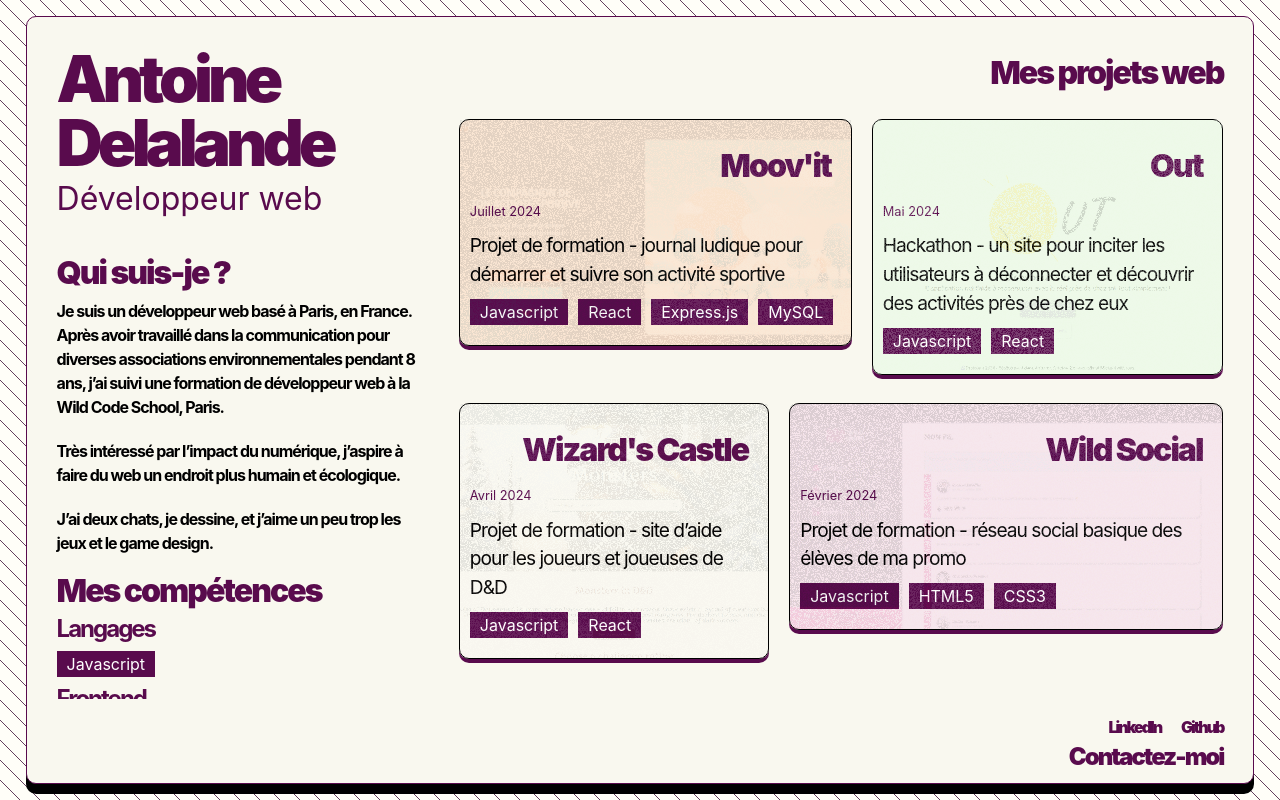
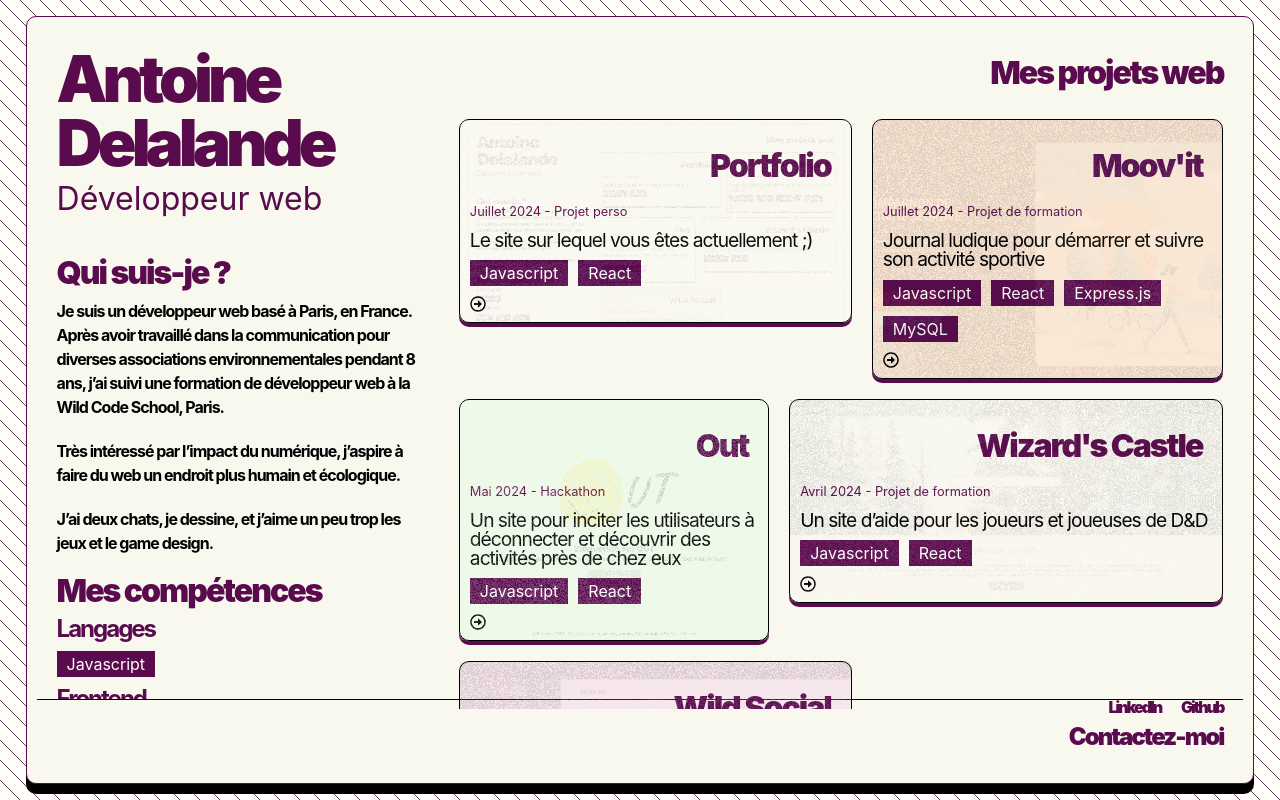
Before and after one commit to Hamsolovski/portfolio, a React (Vite) app: page / in a window 1280 px wide. Built offline with nearby package versions, Linux system fonts and the light colour scheme.

Commit message:
added links to grid

```diff
--- a/package.json
+++ b/package.json
@@ -12,7 +12,8 @@
   "dependencies": {
     "prop-types": "^15.8.1",
     "react": "^18.3.1",
-    "react-dom": "^18.3.1"
+    "react-dom": "^18.3.1",
+    "react-icons": "^5.2.1"
   },
   "devDependencies": {
     "@types/react": "^18.3.3",
--- a/src/App.css
+++ b/src/App.css
@@ -1,8 +1,3 @@
-
-
-
-
-
 
 main {
   padding: 10px;
@@ -57,11 +52,12 @@ article {
 
 .portfolio__contact {
   background-color: var(--background-color);
+  border-top: 1px solid black;
   display: flex;
   flex-direction: column;
   align-items: flex-end;
   justify-content: flex-end;
-  margin: 20px 20px 0 20px;
+  padding: 20px 20px 0 20px;
   height: fit-content;
   ul {
     display: flex;
@@ -81,8 +77,6 @@ article {
     font-size: 1.5em;
   }
 }
-
-
 
 @media (width >= 600px) {
   main {
@@ -112,27 +106,34 @@ article {
   }
 
   .portfolio__projects_grid {
-    height: 70vh;
+    display: flex;
+    flex-direction: column;
+  }
+}
+
+@media (width >= 850px) {
+  .portfolio__projects_grid {
     overflow-y: auto;
     -ms-overflow-style: none; /* for Internet Explorer, Edge */
     scrollbar-width: none; /* for Firefox */
     display: grid;
     grid-template-columns: repeat(19, 1fr);
-    grid-template-rows: repeat(1, 2fr);
+    grid-template-rows: repeat(1, 1fr);
+    height: 75vh;
 
-    article:nth-child(4n + 1) {
+    a:nth-child(4n + 1) {
       grid-column-start: 1;
       grid-column-end: 11;
     }
-    article:nth-child(4n + 2) {
+    a:nth-child(4n + 2) {
       grid-column-start: 11;
       grid-column-end: 20;
     }
-    article:nth-child(4n + 3) {
+    a:nth-child(4n + 3) {
       grid-column-start: 1;
       grid-column-end: 9;
     }
-    article:nth-child(4n + 0) {
+    a:nth-child(4n + 0) {
       grid-column-start: 9;
       grid-column-end: 20;
     }
--- a/src/components/ProjectCard/ProjectCard.jsx
+++ b/src/components/ProjectCard/ProjectCard.jsx
@@ -1,9 +1,11 @@
+import { FaRegArrowAltCircleRight } from "react-icons/fa";
 import PropTypes from "prop-types";
 import "./projectCard.css";
 import Label from "../Label/Label";
 
 function ProjectCard({ project }) {
   return (
+    <a href={project.link} className="project-card__link">
       <article className={`project-card noise ${project.tag}`}>
         <h2>{project.name}</h2>
         <section>
@@ -14,9 +16,10 @@ function ProjectCard({ project }) {
               <Label key={language} label={language} />
             ))}
           </footer>
+          <FaRegArrowAltCircleRight className="project-card__link-icon" />
         </section>
-
       </article>
+    </a>
   );
 }
 
--- a/src/components/ProjectCard/projectCard.css
+++ b/src/components/ProjectCard/projectCard.css
@@ -3,6 +3,13 @@
   flex-direction: column;
   justify-content: space-between;
 }
+
+.project-card__link {
+    text-decoration: none;
+    color: black;
+    display: block;
+    height: fit-content;
+  }
 
 .project-card__time {
   font-size: 0.8em;
@@ -13,6 +20,11 @@
   margin: 10px 0;
   letter-spacing: -1px;
   font-size: 1.2em;
+  line-height: 1;
+}
+
+.project-card__link-icon {
+    align-self: flex-end;
 }
 
 .wild-social {
@@ -24,10 +36,10 @@
   border-radius: 10px;
   border: 0.5px solid black;
   box-shadow: 0px 4px 0px 0px var(--main-color);
-  max-height: fit-content;
+  height: 80%;
 }
 
-.wild-social::before {
+.wild-social::after {
   background-image: url("../../assets/wild-social-opti.gif");
   --lines: 0.0003px;
   mask-image: repeating-radial-gradient(
@@ -62,6 +74,7 @@
   border: 0.5px solid black;
   box-shadow: 0px 4px 0px 0px var(--main-color);
   max-height: fit-content;
+  height: 80%;
 }
 
 .out::before {
@@ -98,7 +111,7 @@
   border-radius: 10px;
   border: 0.5px solid black;
   box-shadow: 0px 4px 0px 0px var(--main-color);
-  max-height: fit-content;
+  height: 80%;
 }
 
 .moov-it::before {
@@ -136,7 +149,7 @@
   border-radius: 10px;
   border: 0.5px solid black;
   box-shadow: 0px 4px 0px 0px var(--main-color);
-  max-height: fit-content;
+  height: 80%;
 }
 
 .wizard-castle::before {
@@ -163,3 +176,40 @@
   left: 0px;
   opacity: 0.1;
 }
+
+.portfolio {
+    display: flex;
+    flex-direction: column;
+    justify-content: space-between;
+    position: relative;
+    background-color: rgba(255, 255, 255, 0.178);
+    border-radius: 10px;
+    border: 0.5px solid black;
+    box-shadow: 0px 4px 0px 0px var(--main-color);
+    height: 80%;
+  }
+
+  .portfolio::before {
+    background-image: url("../../assets/portfolio.png");
+    --lines: 0.0003px;
+    mask-image: repeating-radial-gradient(
+      circle at center,
+      #000,
+      var(--lines),
+      #000,
+      0, /* transition hints make code easier to manage */
+      #0000,
+      calc(var(--lines) * 2),
+      #0000 0 /* trailing 0 is part of the hard stop logic */
+    );
+    content: "";
+    background-repeat: no-repeat;
+    background-position: 50% 0;
+    background-size: cover;
+    position: absolute;
+    top: 0px;
+    right: 0px;
+    bottom: 0px;
+    left: 0px;
+    opacity: 0.1;
+  }
--- a/src/components/ProjectList/list.js
+++ b/src/components/ProjectList/list.js
@@ -1,45 +1,63 @@
 const projects = [
     {
-        id: 1,
+        id: 5,
+        name: "Portfolio",
+        date: "Juillet 2024 - Projet perso",
+        desc: "Le site sur lequel vous êtes actuellement ;)",
+        stack: [
+            "Javascript", "React"
+        ],
+        tag: "portfolio",
+        link: "https://hamsolovski.fr"
+    },
+    {
+        id: 4,
         name: "Moov'it",
-        date: "Juillet 2024",
-        desc: "Projet de formation - journal ludique pour démarrer et suivre son activité sportive",
+        date: "Juillet 2024 - Projet de formation",
+        desc: "Journal ludique pour démarrer et suivre son activité sportive",
         stack: [
             "Javascript", "React", "Express.js", "MySQL"
         ],
-        tag: "moov-it"
+        tag: "moov-it",
+        link: "https://moovit.hamsolovski.fr"
+    },
+    {
+        id: 3,
+        name: "Out",
+        date: "Mai 2024 - Hackathon",
+        desc: "Un site pour inciter les utilisateurs à déconnecter et découvrir des activités près de chez eux",
+        stack: [
+            "Javascript", "React"
+        ],
+        tag: "out",
+        link: "https://out-omega-dun.vercel.app/"
     },
     {
         id: 2,
-        name: "Out",
-        date: "Mai 2024",
-        desc: "Hackathon - un site pour inciter les utilisateurs à déconnecter et découvrir des activités près de chez eux",
+        name: "Wizard's Castle",
+        date: "Avril 2024 - Projet de formation",
+        desc: "Un site d’aide pour les joueurs et joueuses de D&D",
         stack: [
             "Javascript", "React"
         ],
-        tag: "out"
+        tag: "wizard-castle",
+        link: "https://wcs-p2-wizard-castle.vercel.app"
     },
     {
-        id: 3,
-        name: "Wizard's Castle",
-        date: "Avril 2024",
-        desc: "Projet de formation - site d’aide pour les joueurs et joueuses de D&D",
-        stack: [
-            "Javascript", "React"
-        ],
-        tag: "wizard-castle"
-    },
-    {
-        id: 4,
+        id: 1,
         name: "Wild Social",
-        date: "Février 2024",
-        desc: "Projet de formation - réseau social basique des élèves de ma promo",
+        date: "Février 2024 - Projet de formation",
+        desc: "Un réseau social dédié aux Wilders, les membres de ma promo",
         stack: [
             "Javascript", "HTML5", "CSS3"
         ]
         ,
-        tag: "wild-social"
+        tag: "wild-social",
+        link: "https://hamsolovski.github.io/wild-social/"
+
     },
+
+
 ]
 
 export default projects;
--- a/src/index.css
+++ b/src/index.css
@@ -72,6 +72,7 @@ h2 {
   letter-spacing: -2px;
   font-weight: 900;
   line-height: 1;
+  margin: 10px 0;
 }
 
 h3 {
```
Also changed, not shown: src/assets/portfolio.png (added), 1 other file (tests, documents, lock files or other folders). Lines whose indentation alone changed are shown as unchanged.
